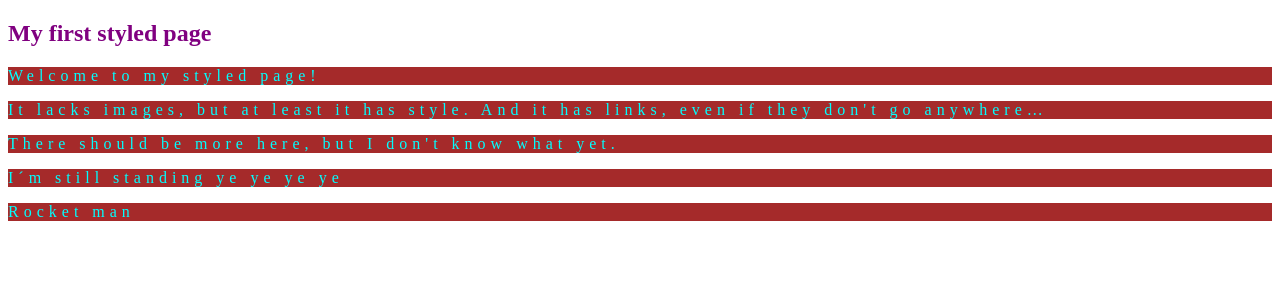
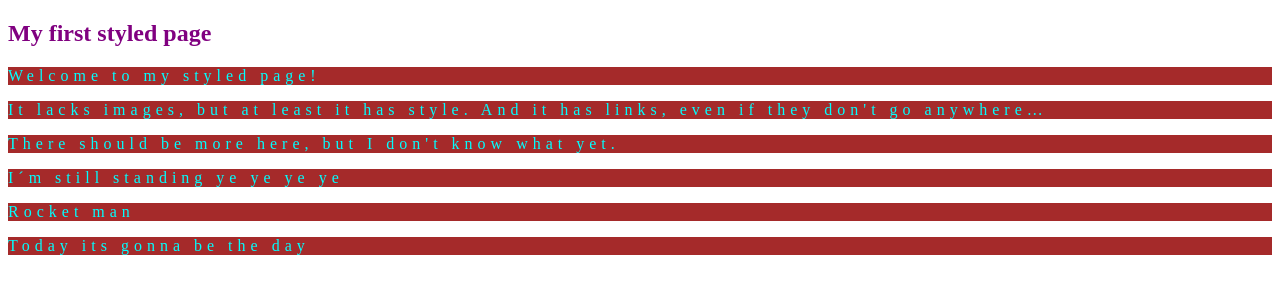
Before and after one commit to DanielBravogit/GitFacilito, a plain HTML site: page index.html in a window 1280 px wide. Drawn offline with Linux system fonts and the light colour scheme.

Commit message:
wonderwall

```diff
--- a/index.html
+++ b/index.html
@@ -27,6 +27,8 @@ what yet.</p>
 
 <p>Rocket man
 </p>
+<p>Today its gonna be the day
+</p>
 
 </body>
 </html>
```
